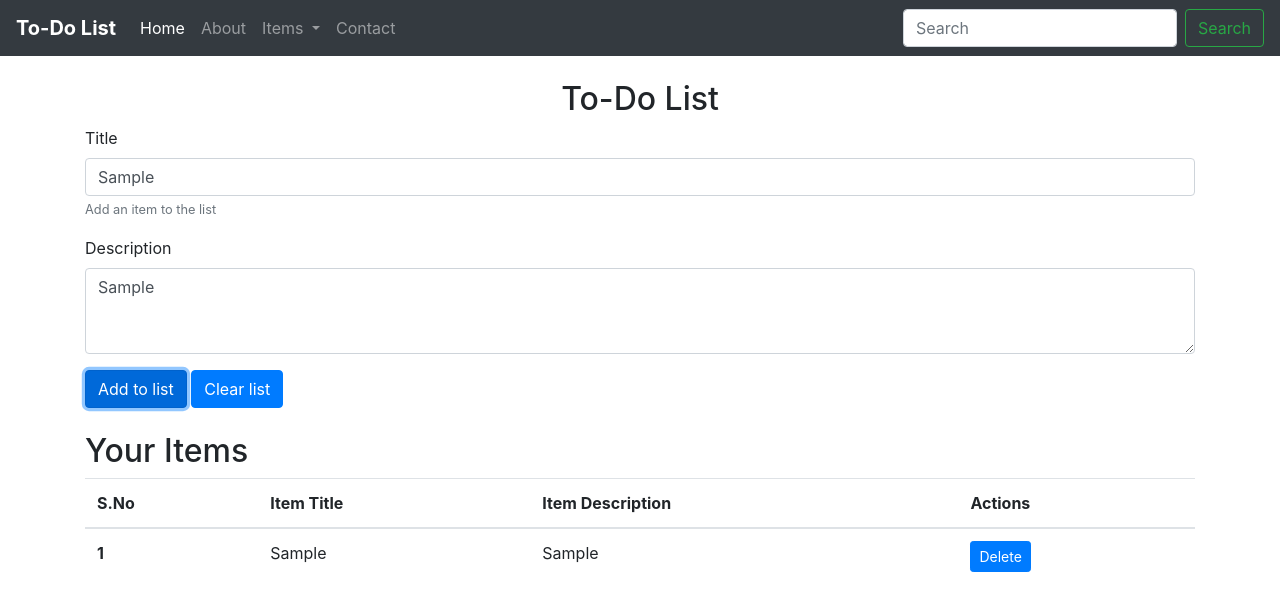
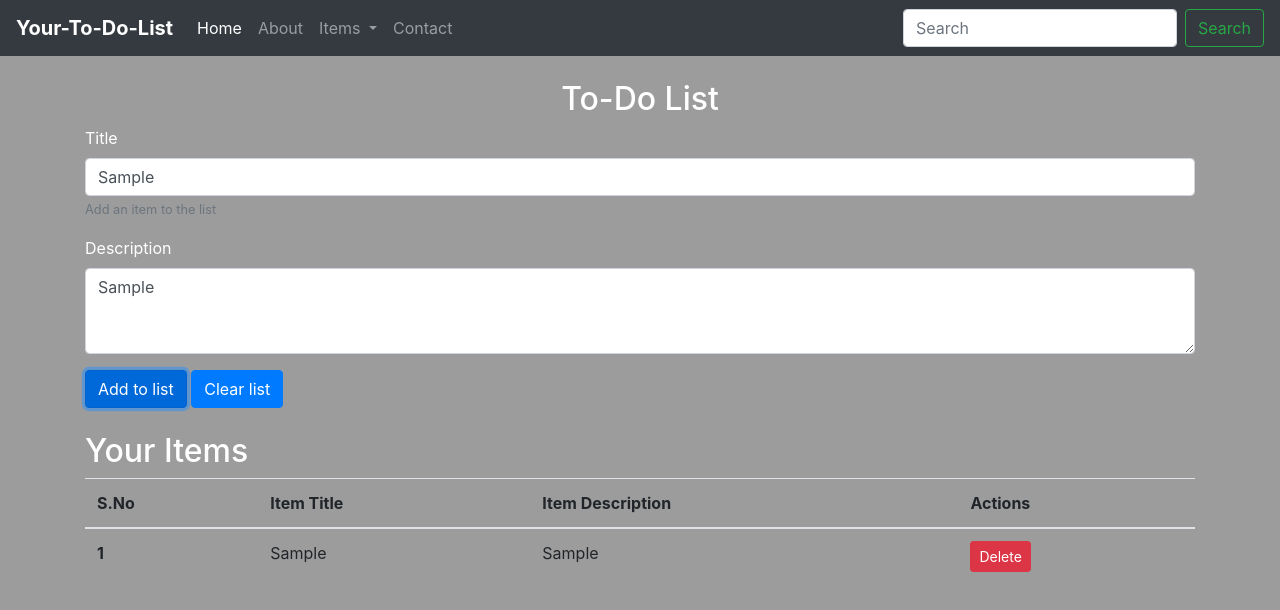
Before and after one commit to Syedsaifahmad/ToDoList, a plain HTML site: page index.html in a window 1280 px wide. Both pictures are taken after typing "Sample", "Sample" into the empty fields and a click on the button "Add to list". Drawn offline with nearby package versions, Linux system fonts and the light colour scheme.

Commit message:
Update index.html

```diff
--- a/index.html
+++ b/index.html
@@ -11,12 +11,18 @@
       integrity="sha384-9aIt2nRpC12Uk9gS9baDl411NQApFmC26EwAOH8WgZl5MYYxFfc+NcPb1dKGj7Sk"
       crossorigin="anonymous"
     />
+    <style>
+        body{
+            background-color: #9c9c9c;
+            color: white;
+        }
+    </style>
 
     <title>To-Do List</title>
   </head>
   <body>
     <nav class="navbar navbar-expand-lg navbar-dark bg-dark">
-        <a class="navbar-brand" href="#"><b>To-Do List</b></a>
+        <a class="navbar-brand" href="#"><b>Your-To-Do-List</b></a>
         <button
           class="navbar-toggler"
           type="button"
@@ -179,7 +185,7 @@
                 <th scope="row">${index + 1}</th>
                 <td>${element[0]}</td>
                 <td>${element[1]}</td>
-                <td><button class="btn btn-sm btn-primary" onclick="deleted(${index})">Delete</button></td>
+                <td><button class="btn btn-sm btn-danger" onclick="deleted(${index})">Delete</button></td>
             </tr>`;
         });
         tableBody.innerHTML = str;
```
